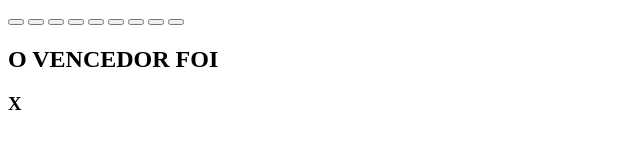
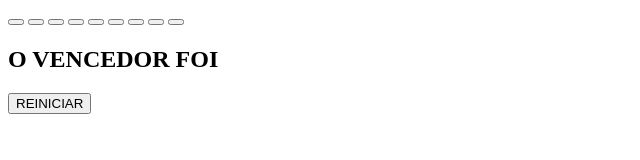
Before and after one commit to Leonardoggoes/Projeto-JogoDaVelha, a website: page index.html in a window 1280 px wide. Shown: the whole page, without its empty margins (0-640 px from the left). Drawn offline with Linux system fonts and the light colour scheme.

Commit message:
3 files modified, 1 added, 2 deleted

```diff
--- a/index.html
+++ b/index.html
@@ -25,7 +25,10 @@
 <div class="modal-winner" id="modal-winner">
   <div class="card">
     <h2>O VENCEDOR FOI</h2>
-    <h3>X</h3>
+    <h3 class="winner" id="winner"></h3>
+    <button class="fechar-winner">
+      REINICIAR
+    </button>
   </div>
 </div>
 
--- /dev/null
+++ b/style-button.css
@@ -0,0 +1,75 @@
+div div button {
+  position:fixed;
+  padding: 10px 20px;
+  border-radius: 7px;
+  border: 1px solid rgb(61, 106, 255);
+  font-size: 14px;
+  text-transform: uppercase;
+  font-weight: 600;
+  letter-spacing: 2px;
+  background: transparent;
+  color: #fff;
+  overflow: hidden;
+  box-shadow: 0 0 0 0 transparent;
+  -webkit-transition: all 0.2s ease-in;
+  -moz-transition: all 0.2s ease-in;
+  transition: all 0.2s ease-in;
+  z-index: 1;
+  top: 77%;
+  left: 72%;
+}
+
+div div button:hover {
+  background: rgb(61, 106, 255);
+  box-shadow: 0 0 30px 5px rgba(0, 142, 236, 0.815);
+  -webkit-transition: all 0.2s ease-out;
+  -moz-transition: all 0.2s ease-out;
+  transition: all 0.2s ease-out;
+}
+
+div div button:hover::before {
+  -webkit-animation: sh02 0.5s 0s linear;
+  -moz-animation: sh02 0.5s 0s linear;
+  animation: sh02 0.5s 0s linear;
+}
+
+div div button::before {
+  content: '';
+  display: block;
+  width: 0px;
+  height: 86%;
+  position: absolute;
+  top: 7%;
+  left: 0%;
+  opacity: 0;
+  background: #fff;
+  box-shadow: 0 0 50px 30px #fff;
+  -webkit-transform: skewX(-20deg);
+  -moz-transform: skewX(-20deg);
+  -ms-transform: skewX(-20deg);
+  -o-transform: skewX(-20deg);
+  transform: skewX(-20deg);
+}
+
+@keyframes sh02 {
+  from {
+    opacity: 0;
+    left: 0%;
+  }
+
+  50% {
+    opacity: 1;
+  }
+
+  to {
+    opacity: 0;
+    left: 100%;
+  }
+}
+
+div div button:active {
+  box-shadow: 0 0 0 0 transparent;
+  -webkit-transition: box-shadow 0.2s ease-in;
+  -moz-transition: box-shadow 0.2s ease-in;
+  transition: box-shadow 0.2s ease-in;
+}
--- a/style-winner.css
+++ b/style-winner.css
@@ -1,5 +1,5 @@
 .modal-winner{
-  display: flex;
+  display: none;
   position: absolute;
   margin: 0;
   padding: 0;
@@ -35,9 +35,8 @@
   padding: 0%;
   z-index: 1;
   color: white;
-  font-size: 2em;
-  top: 50%;
-  left: 50%;
+  font-size: 3em;
+  margin-top: 50px;
 }
 
 .card::before {
```
Also changed, not shown: index.ts (+13 -2 lines), 440-4408148_transparent-o-tic-tac-toe-o.png (deleted), download.png (deleted).
